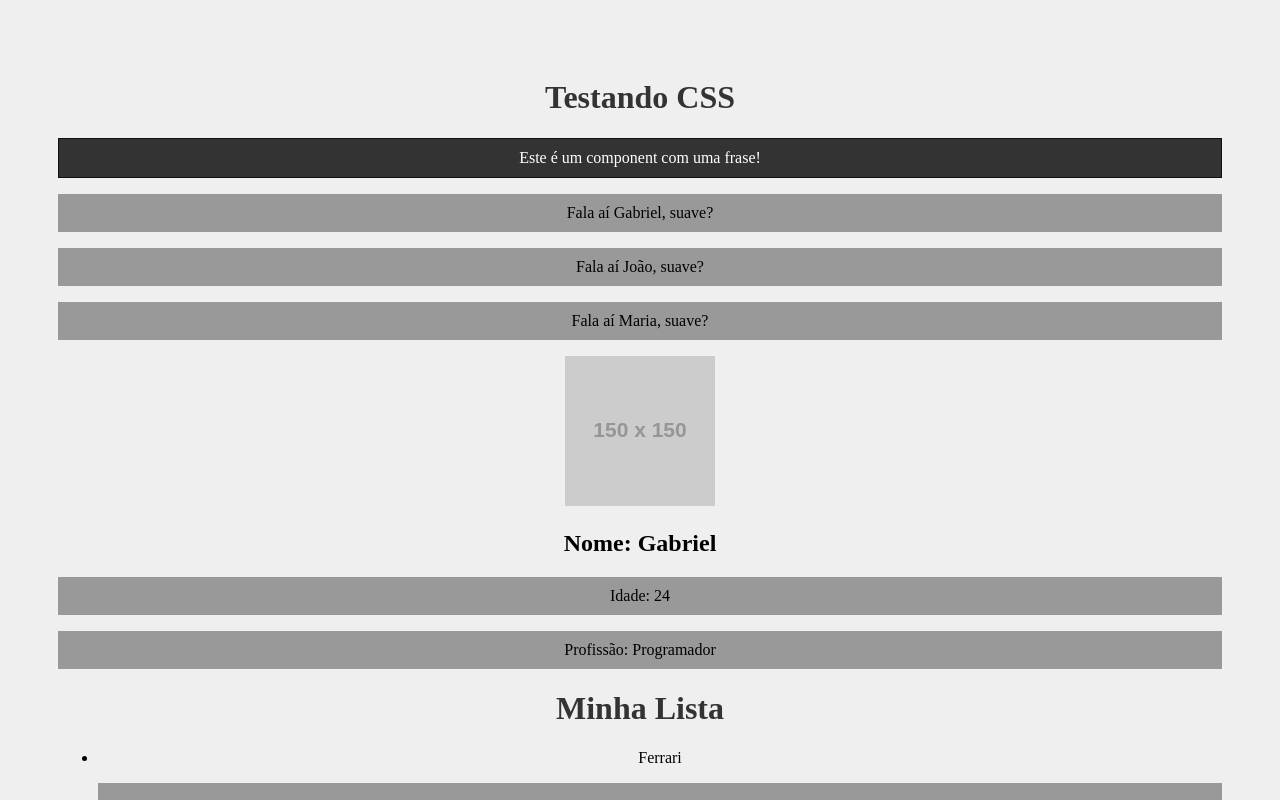
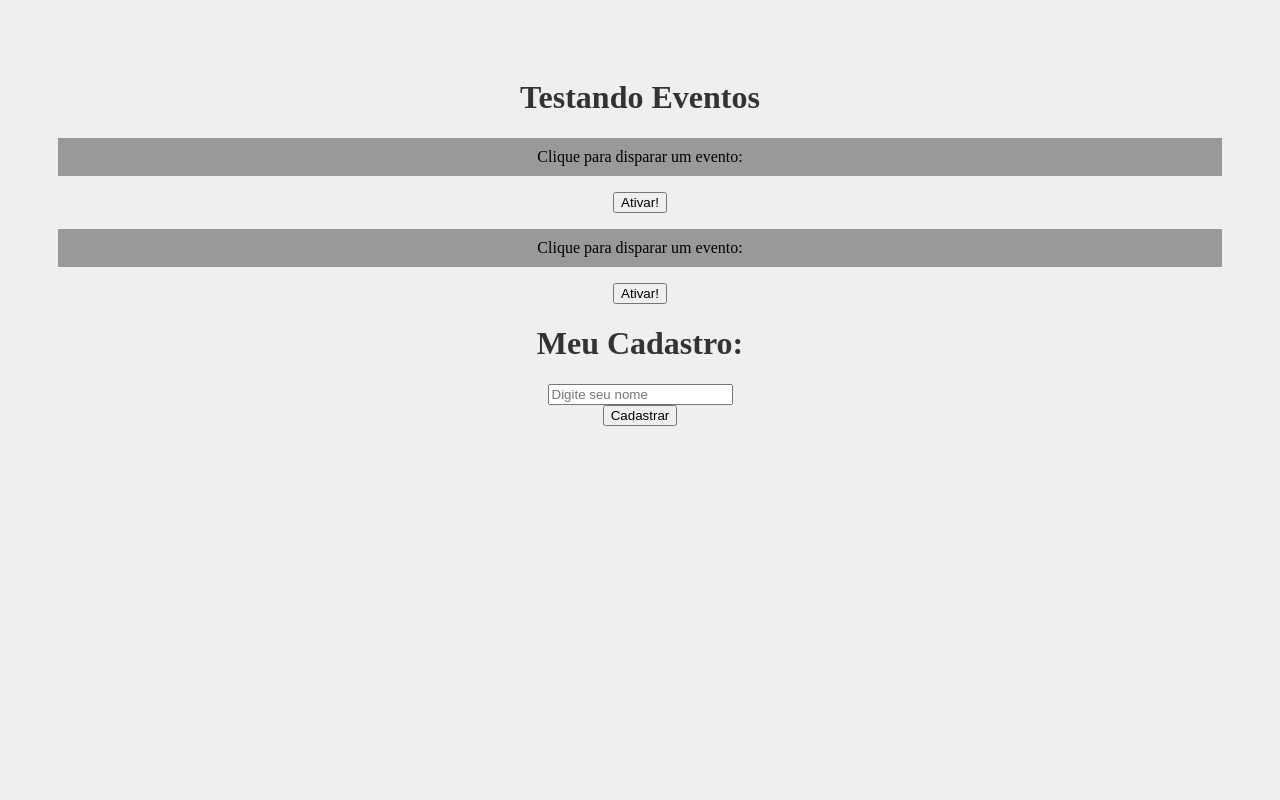
Before and after one commit to bielCoder/aulaReact, a React (Create React App) app: page / in a window 1280 px wide. Shown: the top 800 px of the page. Built offline with nearby package versions, Linux system fonts and the light colour scheme.

Commit message:
initial commit

```diff
--- a/src/App.js
+++ b/src/App.js
@@ -1,22 +1,17 @@
 import './App.css';
-import SayMyName from './components/SayMyName';
-import Pessoa from './components/Pessoa';
-import Frase from './components/Frase';
-import List from './components/List';
+import Evento from './components/Evento';
+import Form from './components/Form';
 
 function App() {
 
-  const name = 'Maria';
+
 
   return (
     <div className="App">
-      <h1>Testando CSS</h1>
-      <Frase />
-      <SayMyName name="Gabriel" />
-      <SayMyName name="João" />
-      <SayMyName name={name} />
-      <Pessoa name="Gabriel" age="24" jobs="Programador" photo="https://via.placeholder.com/150"/>
-      <List />
+      <h1>Testando Eventos</h1>
+      <Evento numero="1" />
+      <Evento numero="2" />
+      <Form />
     </div>
   );
 }
--- /dev/null
+++ b/src/components/Evento.js
@@ -0,0 +1,16 @@
+function Evento({ numero })
+{
+    function meuEvento()
+    {
+        console.log(`Opa! fui ativado. ${numero}`);
+    }
+
+    return (
+        <div>
+            <p>Clique para disparar um evento:</p>
+            <button onClick={ meuEvento }>Ativar!</button>
+        </div>
+    )
+}
+
+export default Evento;
--- /dev/null
+++ b/src/components/Form.js
@@ -0,0 +1,24 @@
+function Form()
+{
+    function cadastrarUsuario(e)
+    {
+        e.preventDefault();
+        console.log('Cadastrou o usuário!');
+    }
+
+    return (
+        <div>
+            <h1>Meu Cadastro:</h1>
+            <form onSubmit={ cadastrarUsuario }>
+                <div className="formGroup">
+                    <input type="text" placeholder="Digite seu nome"/>
+                </div>
+                <div className="formGroup">
+                    <input type="submit" value="Cadastrar"/>
+                </div>
+            </form>
+        </div>
+    )
+}
+
+export default Form;
```
